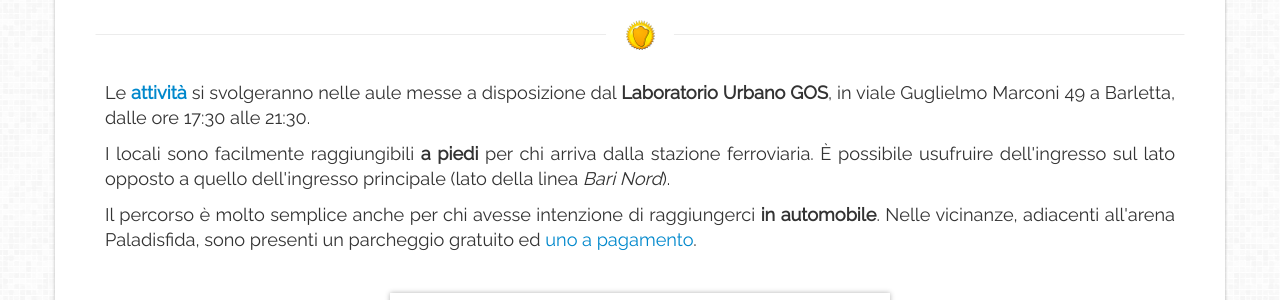
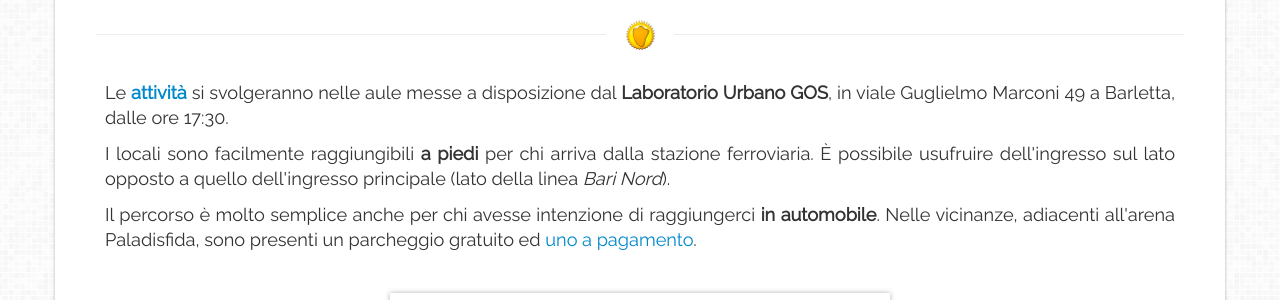
Before and after one commit to linuxdaybarletta/linuxdaybarletta2013.github.io, a Jekyll site: the page built from 02-dove-saremo.html, in a window 1280 px wide and 1117 px high. Shown: the part 303-603 px from the top of the window. Built offline with Jekyll 4.4.1, drawn with Linux system fonts in a browser that asks for light colours; nearby versions of some CDN libraries; Markdown is read by kramdown in place of the engine named in the settings.

```diff
--- a/02-dove-saremo.html
+++ b/02-dove-saremo.html
@@ -10,7 +10,7 @@
 <p>
 Le <b><a href="linuxday-barletta-2013-attivita.html">attività</a></b> si
 svolgeranno nelle aule messe a disposizione dal <b>Laboratorio Urbano GOS</b>,
-in viale Guglielmo Marconi 49 a Barletta, dalle ore 17:30 alle 21:30.
+in viale Guglielmo Marconi 49 a Barletta, dalle ore 17:30.
 </p>
 <p>
 I locali sono facilmente raggiungibili <b>a piedi</b> per chi arriva dalla
--- a/03-attivita.html
+++ b/03-attivita.html
@@ -61,5 +61,5 @@
 per ricevere maggiori informazioni. In ogni caso vieni a trovarci!
 </p>
 <p>
-Saremo al <b>GOS</b> a <strong>Barletta</strong>, <b>sabato 26 ottobre</b>, dalle 17:30 alle 21:30.
+Saremo al <b>GOS</b> a <strong>Barletta</strong>, <b>sabato 26 ottobre</b>, dalle 17:30.
 </p>
--- a/_includes/form.html
+++ b/_includes/form.html
@@ -23,11 +23,11 @@
     </div>
 
     <div class="form-group">
-        <label class="control-label popover-on" for="competenza" rel="popover" data-trigger="hover" data-content="Chiunque può partecipare all'evento, anche i più esperti, mettendo a disposizione le proprie competenze ed esponendo le proprie idee!">Come intendi partecipare? <sup class="muted info-pop"><code>i</code></sup></label>
-        <select class="form-control" id="competenza" name="competenza" required>
+        <label class="control-label popover-on" for="partecipazione" rel="popover" data-trigger="hover" data-content="Chiunque può partecipare all'evento, anche i più esperti, mettendo a disposizione le proprie competenze ed esponendo le proprie idee!">Come intendi partecipare? <sup class="muted info-pop"><code>i</code></sup></label>
+        <select class="form-control" id="partecipazione" name="partecipazione" required>
             <option value="">Seleziona...</option>
+            <option value="Novizio">Vorrei ricevere aiuto durante l'installazione</option>
             <option value="Competente">Mi piacerebbe collaborare con i più esperti</option>
-            <option value="Novizio">Vorrei ricevere aiuto durante l'installazione</option>
             <option value="Interessato">Sono interessato solo a saperne di più</option>
         </select>
     </div>
```
Also changed, not shown: _includes/validator.html (+11 -2 lines).
